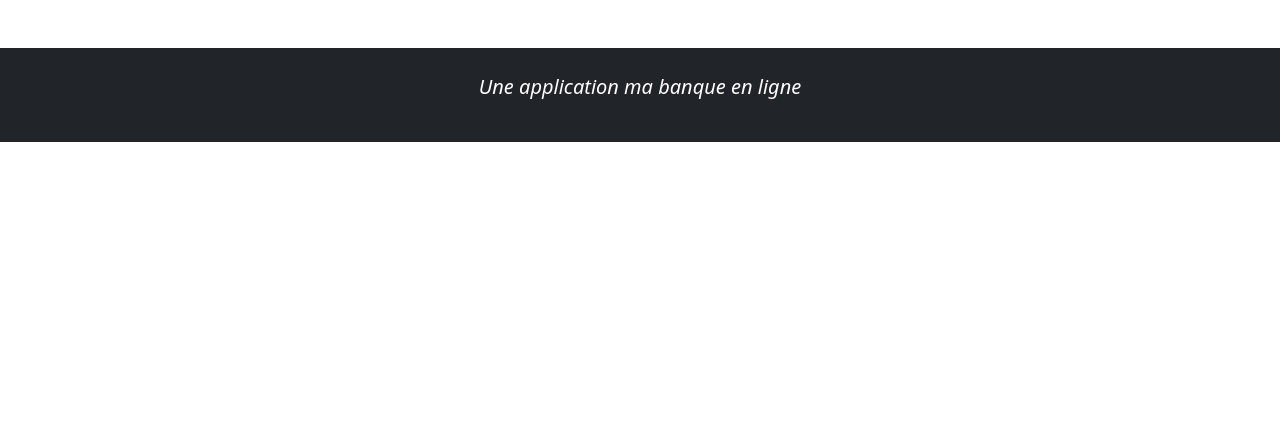
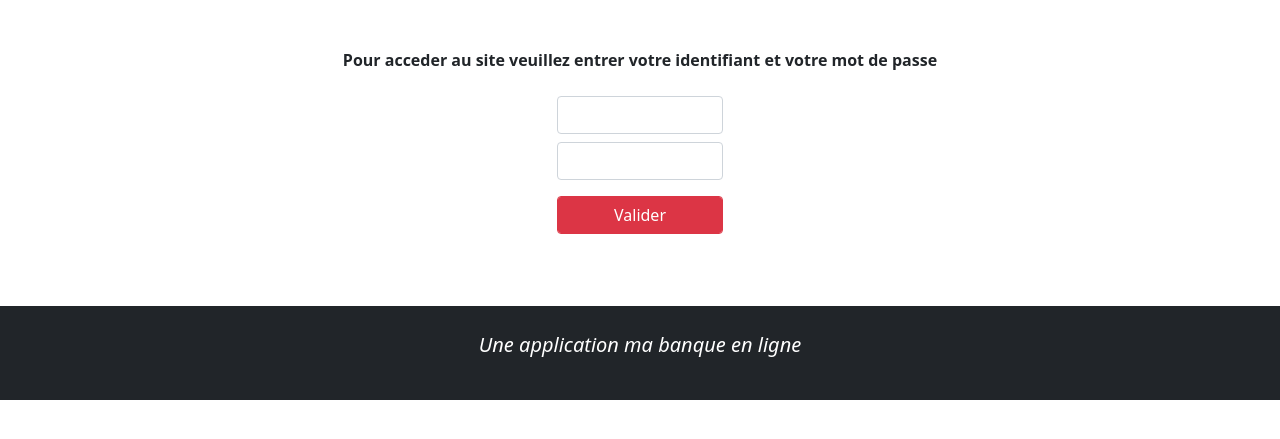
Before and after one commit to taoufik35/atelierBanque, a PHP site: page /login.php in a window 1280 px wide. Shown: the part 150-589 px from the top of the page. Run offline with PHP 8.4, Linux system fonts and the light colour scheme.

Commit message:
form page

```diff
--- /dev/null
+++ b/css/main.css
@@ -0,0 +1,9 @@
+.row{
+    display: flex;
+    justify-content: center;
+}
+
+p{
+    text-align: center;
+    font-weight: bold;
+}
--- a/layout/header.php
+++ b/layout/header.php
@@ -5,8 +5,10 @@
     <meta charset="utf-8">
     <meta name="viewport" content="width=device-width, initial-scale=1">
 
+
     <!-- Bootstrap CSS -->
     <link href="https://cdn.jsdelivr.net/npm/bootstrap@5.0.1/dist/css/bootstrap.min.css" rel="stylesheet" integrity="sha384-+0n0xVW2eSR5OomGNYDnhzAbDsOXxcvSN1TPprVMTNDbiYZCxYbOOl7+AMvyTG2x" crossorigin="anonymous">
+    <link rel="stylesheet" href="css/main.css">
 
     <title>Banque PHP</title>
   </head>
--- a/login.php
+++ b/login.php
@@ -1,10 +1,24 @@
 <?php
-
+include "model/identifiant.php";
 include "layout/header.php";
 ?>
 
 
+<p>Pour acceder au site veuillez entrer votre identifiant et votre mot de passe </p>
+    <div class="row">
 
+        <aside class="col-12 col-md-2 ">
+
+
+            <form action="identifiant.php" method="post">
+                <p>
+                <input type="username" class=" form-control my-2 text-center" name="username" />
+                <input type="password" class="form-control  my-2" name="mot_de_passe" />
+                <input type="submit" name="send" class=" form-control btn btn-danger my-2" value="Valider" />
+                </p>
+            </form>
+        </aside>
+  </div>
 
 
 
--- a/model/identifiant.php
+++ b/model/identifiant.php
@@ -1,8 +1,5 @@
 <?php
-$identity=[
-    [
-        "username" => "taoufik",
-        "motDePasse" => "ouistiti"
-    ],
-];
+    $username= "taoufik";
+    $mot_de_passe = "ouistiti";
+
 ?>
```
